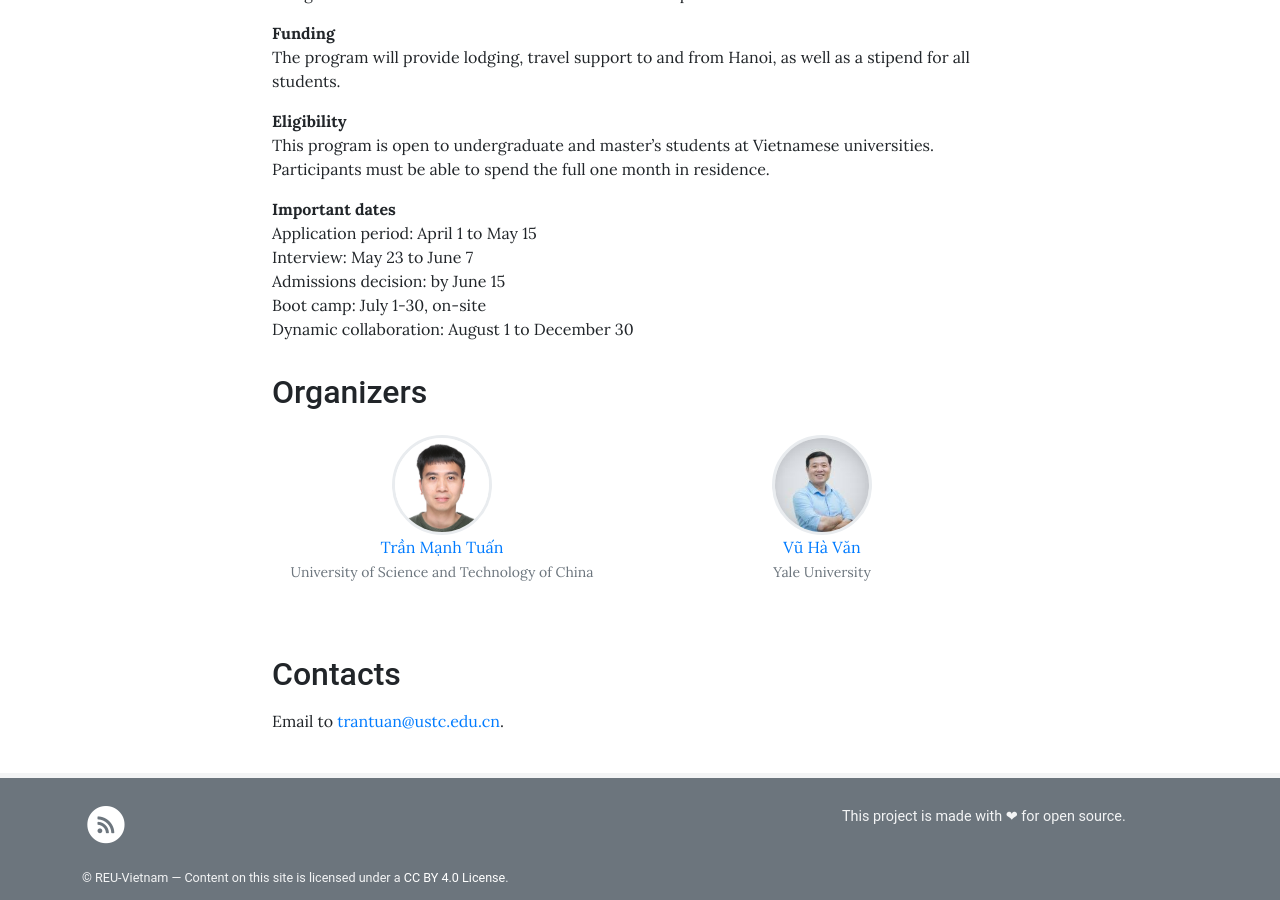
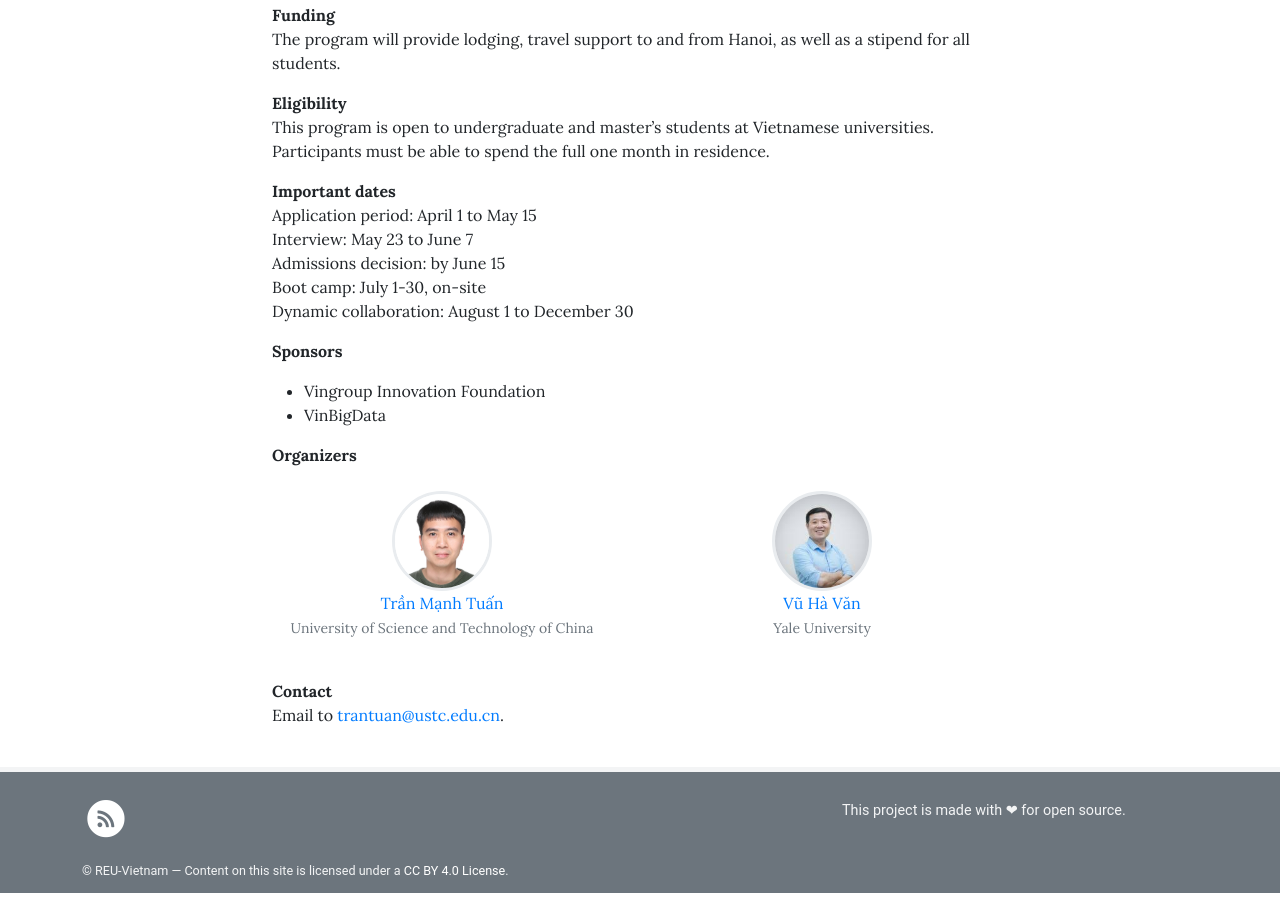
Before and after one commit to adm-vietnam/adm-vietnam.github.io, a Jekyll site: the page built from pages/home.md, in a window 1280 px wide and 900 px high, scrolled down 782 px. Built offline with Jekyll 4.4.1, drawn with Linux system fonts in a browser that asks for light colours; our own code applies the rules of GitHub Pages for plain Markdown files.

Commit message:
Update home.md

```diff
--- a/pages/home.md
+++ b/pages/home.md
@@ -5,8 +5,8 @@ description:
 background: /assets/theme/images/chuttersnap-146799-unsplash.jpg
 permalink: /
 ---
-# Description
 
+<b>Description</b> <br>
 <p>
 The 2024 Application Driven Mathematics aims to provide research experience to undergraduate and master's students, and serve as a
 stepping stone for participating students to pursue PhD degrees at top universities. Students will spend
@@ -47,7 +47,15 @@ Admissions decision: by June 15 <br>
 Boot camp: July 1-30, on-site <br>
 Dynamic collaboration: August 1 to December 30
 
-## Organizers
+<b>Sponsors</b> <br>
+<ul>
+  <li>
+    Vingroup Innovation Foundation</li>
+  <li>
+    VinBigData</li>
+</ul>
+
+<b>Organizers</b> <br>
 <div class="row cards mt-4">
 {% for member in site.data.Organizers %}
   <div class="d-flex team-member col-md-6" style="justify-content: center;">
@@ -71,5 +79,5 @@ Dynamic collaboration: August 1 to December 30
 {% endfor %}
 </div>
 
-## Contacts
+<b>Contact</b> <br>
 Email to <a href="mailto:trantuan@ustc.edu.cn">trantuan@ustc.edu.cn</a>.
```
